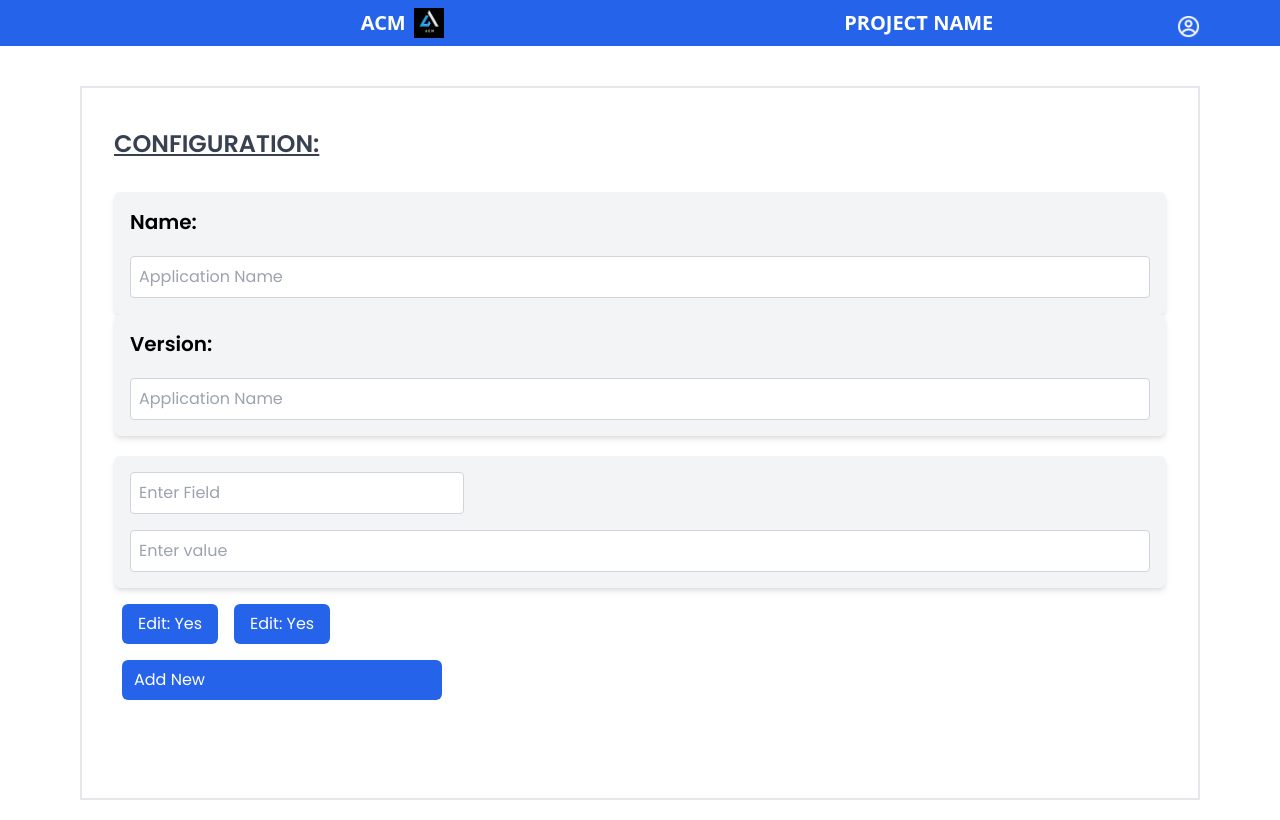
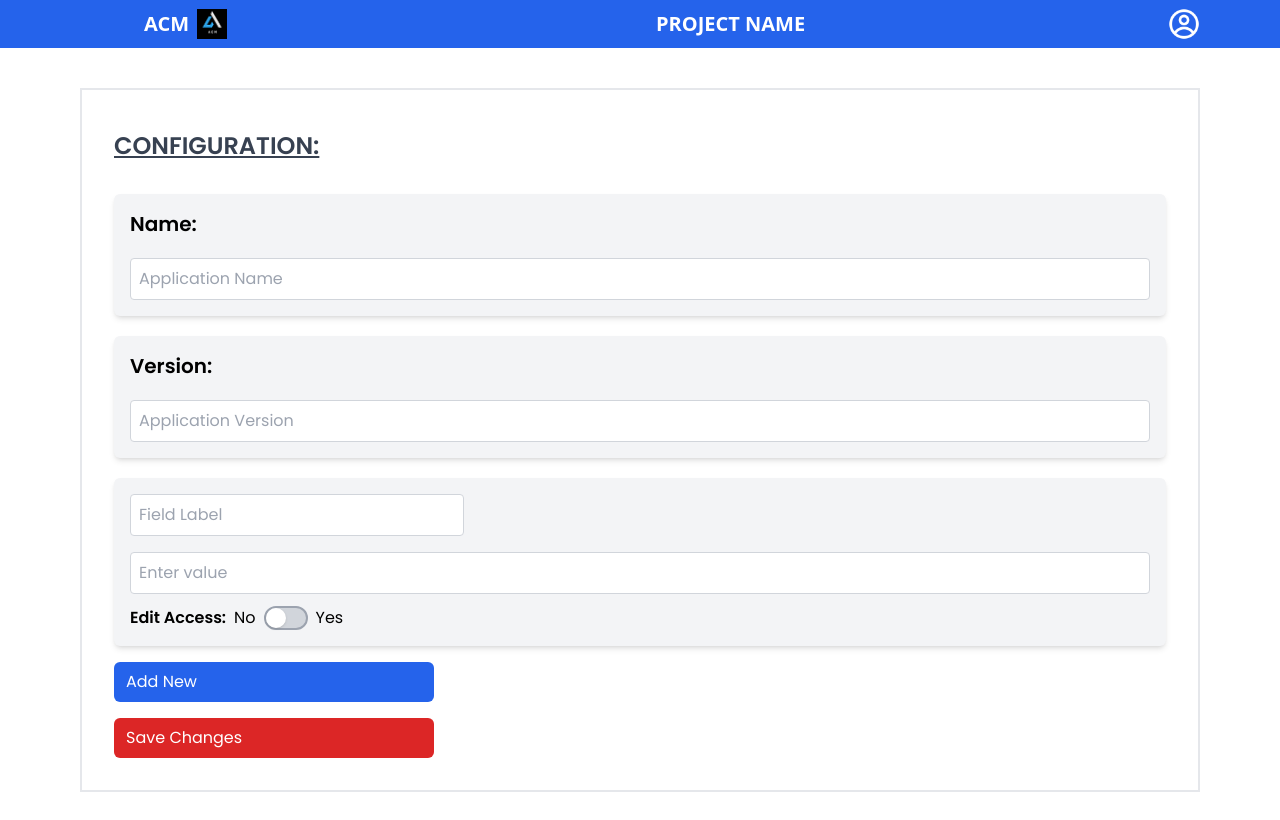
Before and after one commit to josephpeter231/work, a React (Vite) app in the folder Client/: page /config in a window 1280 px wide. Built offline with nearby package versions, Linux system fonts and the light colour scheme.

Commit message:
configuration updated

```diff
--- a/Client/src/Components/Configuration.jsx
+++ b/Client/src/Components/Configuration.jsx
@@ -1,30 +1,40 @@
-import { useState } from "react";
 import { Link } from "react-router-dom";
+import { useFormik } from "formik";
+
 const Configuration = () => {
-  const [inputs, setInputs] = useState([{ label: "", value: "" }]);
-  const [newLabel, setNewLabel] = useState("");
-  const [newValue, setNewValue] = useState("");
-  const [isEditMode1, setIsEditMode1] = useState(true);
-  const [isEditMode2, setIsEditMode2] = useState(true);
+  const formik = useFormik({
+    initialValues: {
+      Name:"",
+      version:"",
+      fields: [
+        {
+          fieldLabel: "",
+          fieldValue: "",
+          editAccess: false,
+        },
+      ],
+    },
+    onSubmit: (values) => {
+      // Handle form submission here
+      console.log(values);
+    },
+  });
 
-  const handleAddNewItem = () => {
-    setInputs([...inputs, { label: newLabel, value: newValue }]);
-    setNewLabel("");
-    setNewValue("");
-  };
-
-  const handleToggleEdit1 = () => {
-    setIsEditMode1(!isEditMode1);
-  };
-
-  const handleToggleEdit2 = () => {
-    setIsEditMode2(!isEditMode2);
+  const addNewField = () => {
+    formik.setFieldValue("fields", [
+      ...formik.values.fields,
+      {
+        fieldLabel: "",
+        fieldValue: "",
+        editAccess: false,
+      },
+    ]);
   };
 
   return (
     <div className="flex flex-col items-center h-full">
       <div className="header flex flex-1 flex-row bg-blue-600 py-2 mb-10 w-full px-20">
-        <div className="flex flex-row justify-center items-center ml-16 w-full">
+        <div className="flex flex-row  ml-16 w-full">
           <a className="text-white flex flex-row justify-center items-center font-bold text-xl font-sans">
             ACM
             <img
@@ -36,10 +46,10 @@ const Configuration = () => {
             />
           </a>
         </div>
-        <div className="flex w-full justify-center items-center">
+        <div className="flex w-full  items-center">
           <a
             href=""
-            className="text-white text-xl justify-center items-center font-semibold font-sans text-center"
+            className="text-white text-xl  items-center font-semibold font-sans text-center"
           >
             PROJECT NAME
           </a>
@@ -48,90 +58,106 @@ const Configuration = () => {
           <Link to="/profile">
             <img
               src="src/assets/profile.png"
-              height={50}
-              width={50}
+              height={70}
+              width={70}
               alt=""
             />
           </Link>
         </div>
       </div>
 
-      <div className="flex flex-row h-full w-full px-20">
-        <div className="flex flex-col h-full border-2 border-gray-200 px-8 w-full">
+      <div className="w-full px-20">
+        <div className="flex flex-col border-2 border-gray-200 w-full px-8 mb-7 pb-8">
           <div>
             <h2 className="text-gray-700 font-semibold text-2xl mt-10 underline mb-8">
               CONFIGURATION:
             </h2>
           </div>
 
-          <div className="p-4 bg-gray-100 rounded-md shadow-md">
+
+          <div className="p-4 bg-gray-100 rounded-md shadow-md mb-5">
             <h2 className="text-xl font-semibold text-black mb-5">Name:</h2>
             <input
               type="text"
               placeholder="Application Name"
+              name="Name"
+              onChange={formik.handleChange}
+              value={formik.values.Name}
               className="w-full p-2 rounded border border-gray-300 focus:outline-none focus:ring focus:border-blue-400 text-black"
-              disabled={!isEditMode1}
             />
           </div>
           <div className="p-4 bg-gray-100 rounded-md shadow-md">
             <h2 className="text-xl font-semibold text-black mb-5">Version:</h2>
             <input
               type="text"
-              placeholder="Application Name"
+              placeholder="Application Version"
+              name="version"
+              onChange={formik.handleChange}
+              value={formik.values.version}
               className="w-full p-2 rounded border border-gray-300 focus:outline-none focus:ring focus:border-blue-400 text-black"
-              disabled={!isEditMode2}
             />
           </div>
 
-          {inputs.map((input, index) => (
+          {formik.values.fields.map((field, index) => (
             <div key={index} className="p-4 bg-gray-100 rounded-md shadow-md mt-5">
+
               <input
                 type="text"
-                placeholder={`Enter Field`}
+                name={`fields[${index}].fieldLabel`}
+                placeholder="Field Label"
+                onChange={formik.handleChange}
+                value={field.fieldLabel}
                 className="py-2 px-2 rounded border border-gray-300 focus:outline-none focus:ring focus:border-blue-400 text-black mb-4"
-                disabled={!isEditMode1}
               />
               <input
                 type="text"
                 placeholder={`Enter value`}
+                name={`fields[${index}].fieldValue`}
+                onChange={formik.handleChange}
+                value={field.fieldValue}
                 className="w-full p-2 rounded border border-gray-300 focus:outline-none focus:ring focus:border-blue-400 text-black"
-                disabled={!isEditMode2}
               />
+              <div className="flex items-center space-x-2 mt-3">
+                <h2 className="text-black font-semibold text-md">Edit Access:</h2>
+                <span className="text-black">No</span>
+                <label
+                  className={`${
+                    field.editAccess ? "bg-blue-500" : "bg-gray-300"
+                  } relative inline-flex flex-shrink-0 h-6 w-11 border-2 border-gray-400 rounded-full cursor-pointer transition-colors duration-200 ease-in-out`}
+                >
+                  <input
+                    type="checkbox"
+                    name={`fields[${index}].editAccess`}
+                    onChange={formik.handleChange}
+                    checked={field.editAccess}
+                    className="opacity-0 w-0 h-0"
+                  />
+                  <span
+                    className={`${
+                      field.editAccess ? "translate-x-5" : "translate-x-0"
+                    } pointer-events-none relative inline-block h-5 w-5 rounded-full bg-white shadow transform ring-0 transition-transform duration-200 ease-in-out`}
+                  ></span>
+                </label>
+                <span className="text-black">Yes</span>
+              </div>
             </div>
           ))}
-          <div className="flex mt-4">
-            <button
-              className={`${
-                isEditMode1
-                  ? "bg-blue-600 text-white"
-                  : "bg-gray-200 text-gray-500"
-              } px-4 py-2 flex rounded-md mx-2`}
-              onClick={handleToggleEdit1}
-            >
-              {isEditMode1 ? "Edit: Yes" : "Edit: No"}
-            </button>
-            <button
-              className={`${
-                isEditMode2
-                  ? "bg-blue-600 text-white"
-                  : "bg-gray-200 text-gray-500"
-              } px-4 py-2 flex rounded-md mx-2`}
-              onClick={handleToggleEdit2}
-            >
-              {isEditMode2 ? "Edit: Yes" : "Edit: No"}
-            </button>
-          </div>
 
           <button
-            className="bg-blue-600 text-white px-3 py-2 flex rounded-md mt-4 max-w-xs ml-2"
-            onClick={handleAddNewItem}
+            className="bg-blue-600 text-white px-3 py-2 flex rounded-md max-w-xs my-4 "
+            onClick={addNewField}
           >
             Add New
           </button>
+
+          <button
+            className="bg-red-600 text-white px-3 py-2 flex rounded-md max-w-xs "
+            onClick={formik.handleSubmit}
+          >
+            Save Changes
+          </button>
         </div>
       </div>
-
-      <div></div>
     </div>
   );
 };
--- a/Client/src/Components/Profile/Profile.jsx
+++ b/Client/src/Components/Profile/Profile.jsx
@@ -1,7 +1,7 @@
 import { useState } from 'react';
-import { FontAwesomeIcon } from '@fortawesome/react-fontawesome';
-import { faEnvelope, faBell, faSignOutAlt } from '@fortawesome/free-solid-svg-icons';
-import { faPen } from '@fortawesome/free-solid-svg-icons';
+// import { FontAwesomeIcon } from '@fortawesome/react-fontawesome';
+// import { faEnvelope, faBell, faSignOutAlt } from '@fortawesome/free-solid-svg-icons';
+// import { faPen } from '@fortawesome/free-solid-svg-icons';
 import { Formik, Form, Field } from 'formik';
 import './profile.css';
 
```
